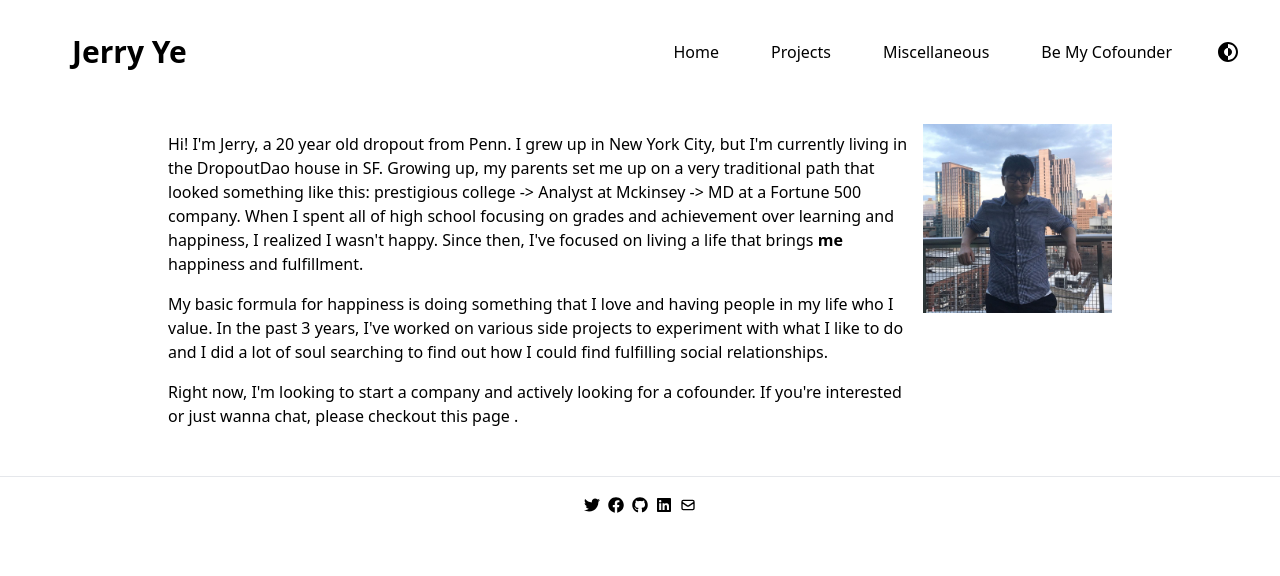
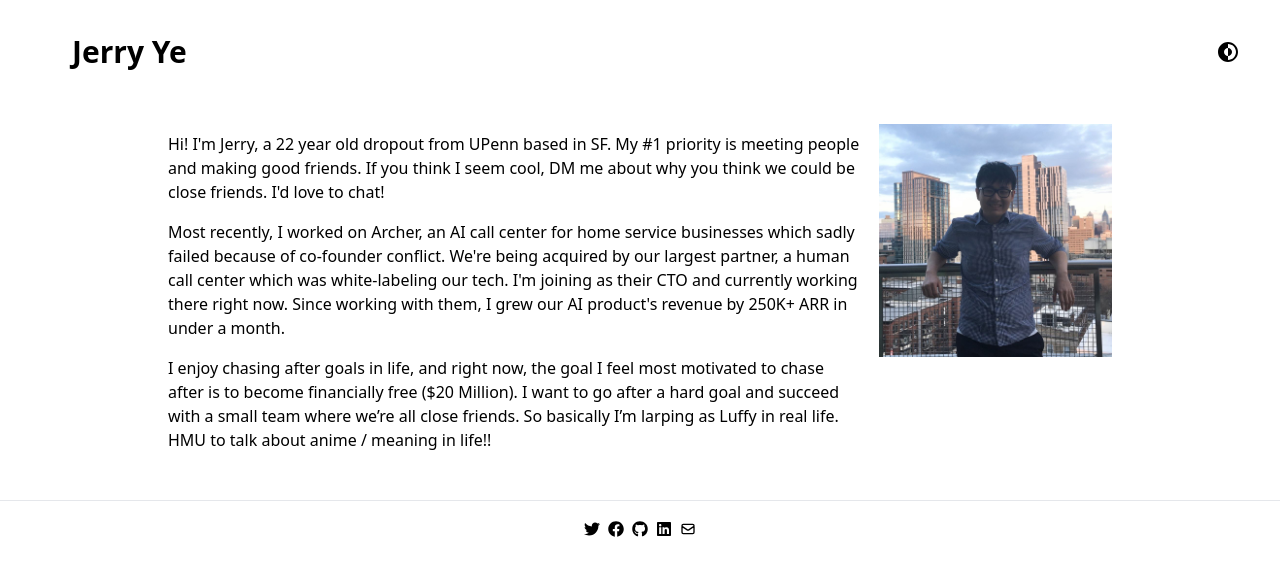
Before and after one commit to jerry1ye10/personal-site, a Next.js app: page / in a window 1280 px wide. Shown: the top 576 px of the page. Built offline with nearby package versions, Linux system fonts and the light colour scheme.

Commit message:
update bio

```diff
--- a/components/nav.js
+++ b/components/nav.js
@@ -4,10 +4,10 @@ import { CgDarkMode } from "react-icons/cg";
 import { useTheme } from "next-themes";
 
 const links = [
-  { label: "Home", href: "/" },
-  { label: "Projects", href: "/projects" },
-  { label: "Miscellaneous", href: "/misc" },
-  { label: "Be My Cofounder", href: "/cofounder" },
+  // { label: "Home", href: "/" },
+  // { label: "Projects", href: "/projects" },
+  // { label: "Miscellaneous", href: "/misc" },
+  // { label: "Be My Cofounder", href: "/cofounder" },
 ];
 
 export default function Nav() {
--- a/pages/index.js
+++ b/pages/index.js
@@ -4,7 +4,6 @@ import Footer from "../components/footer";
 import jerry from "../jerry.jpg";
 
 export default function Home() {
-  console.log(jerry);
   return (
     <div className="dark:text-white dark:bg-black">
       <HeadObject>
@@ -15,29 +14,15 @@ export default function Home() {
       <div className="flex px-5 sm:px-20 md:px-40 py-5">
         <div class="flex-2 text-auto px-2">
           <p className="py-2">
-            {" "}
-            Hi! I'm Jerry, a 20 year old dropout from Penn. I grew up in New
-            York City, but I'm currently living in the DropoutDao house in SF.
-            Growing up, my parents set me up on a very traditional path that
-            looked something like this: prestigious college -> Analyst at
-            Mckinsey -> MD at a Fortune 500 company. When I spent all of high
-            school focusing on grades and achievement over learning and
-            happiness, I realized I wasn't happy. Since then, I've focused on
-            living a life that brings <b>me</b> happiness and fulfillment.
+            Hi! I'm Jerry, a 22 year old dropout from UPenn based in SF. My #1 priority is meeting people and making good friends. If you think I seem cool, DM me about why you think we could be close friends. I'd love to chat!
           </p>
 
           <p className="py-2">
-            My basic formula for happiness is doing something that I love and
-            having people in my life who I value. In the past 3 years, I've
-            worked on various side projects to experiment with what I like to do
-            and I did a lot of soul searching to find out how I could find
-            fulfilling social relationships.
+            Most recently, I worked on Archer, an AI call center for home service businesses which sadly failed because of co-founder conflict. We're being acquired by our largest partner, a human call center which was white-labeling our tech. I'm joining as their CTO and currently working there right now. Since working with them, I grew our AI product's revenue by 250K+ ARR in under a month.
           </p>
 
           <p className="py-2">
-            Right now, I'm looking to start a company and actively looking for a
-            cofounder. If you're interested or just wanna chat, please checkout{" "}
-            <a href="/cofounder"> this page </a>.
+            I enjoy chasing after goals in life, and right now, the goal I feel most motivated to chase after is to become financially free ($20 Million). I want to go after a hard goal and succeed with a small team where we’re all close friends. So basically I’m larping as Luffy in real life. HMU to talk about anime / meaning in life!!
           </p>
         </div>
         <div className="flex-2 px-2">
```
Also changed, not shown: 1 other file (tests, documents, lock files or other folders).
